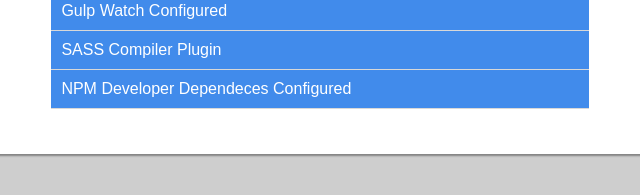
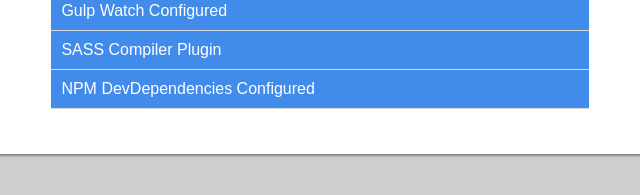
Before and after one commit to raghavmalhotra/gulp-beginner, a website: page src/index.html in a window 1280 px wide. Shown: the part 299-494 px from the top of the page, 340-980 px from the left. Drawn offline with nearby package versions, Linux system fonts and the light colour scheme; files that its build step writes are made by us from their sources.

```diff
--- a/src/index.html
+++ b/src/index.html
@@ -18,7 +18,7 @@
             <li>Image Minify plugin</li>
             <li> gulp watch configured</li>
             <li>SASS compiler plugin</li>
-            <li>NPM developer dependeces configured</li>
+            <li>NPM devDependencies configured</li>
         </ul>
     </div>
 
```
